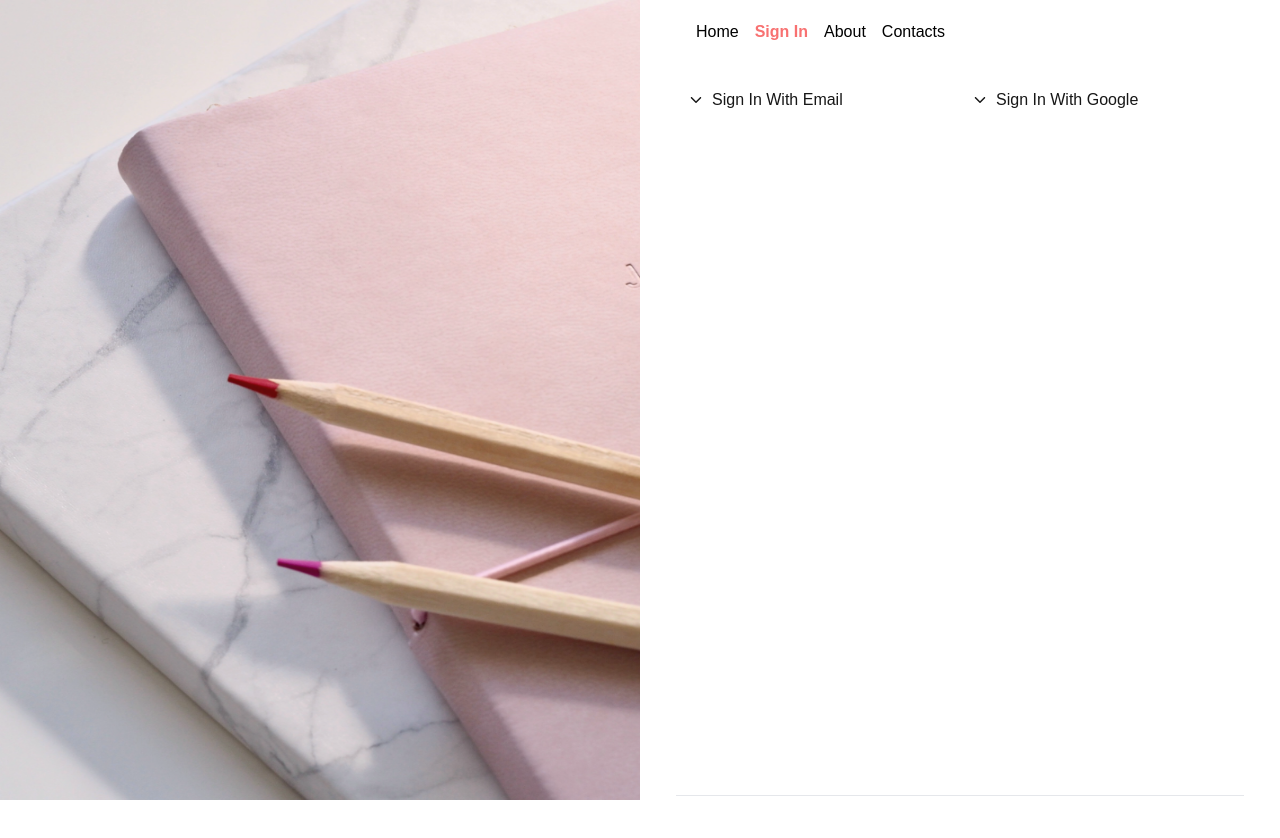
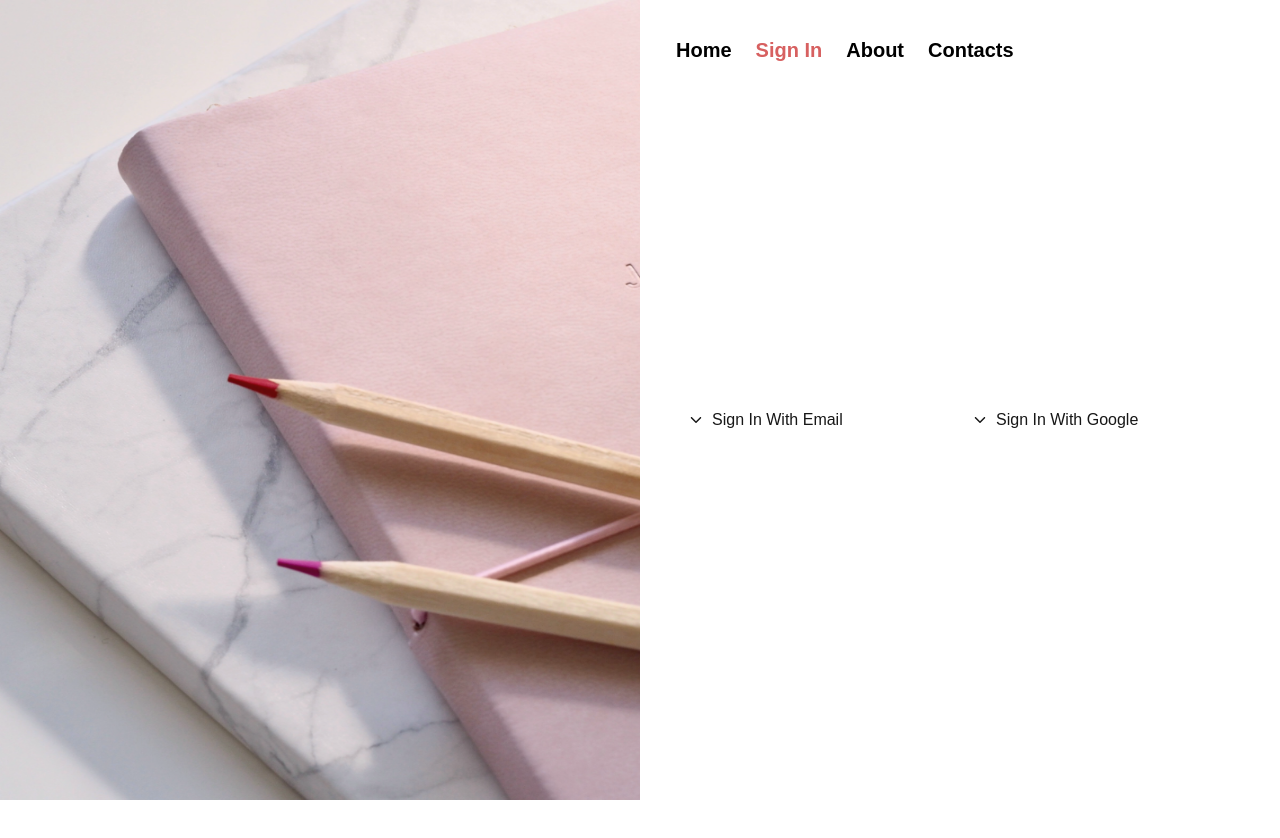
Before and after one commit to ElizaCalmau/Blog-App, a Next.js app: page /sign-in in a window 1280 px wide. Shown: the top 838 px of the page. Built offline with nearby package versions, Linux system fonts and the light colour scheme.

Commit message:
updated styles for header

```diff
--- a/src/app/components/Header.tsx
+++ b/src/app/components/Header.tsx
@@ -8,16 +8,14 @@ export const Header: React.FC = () => {
     const path: string = usePathname()
 
     return (
-        <div className="fixed top-0 p-5 flex space-x-4">
+        <div className="flex space-x-6">
             {HEADER_ITEMS.map((item) => (
                 <Link
                     key={item.name}
                     href={item.path}
                     className={`${
-                        path === item.path
-                            ? 'text-red-400 font-bold'
-                            : 'text-black'
-                    }`}
+                        path === item.path ? 'text-accent' : 'text-black'
+                    } text-xl font-bold`}
                 >
                     {item.name}
                 </Link>
```
